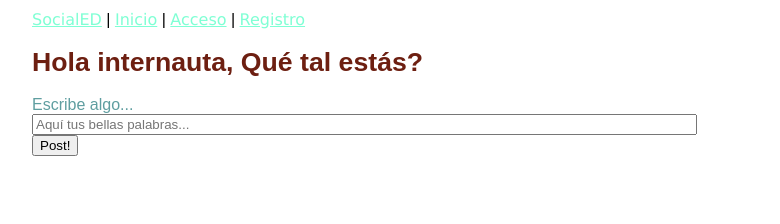
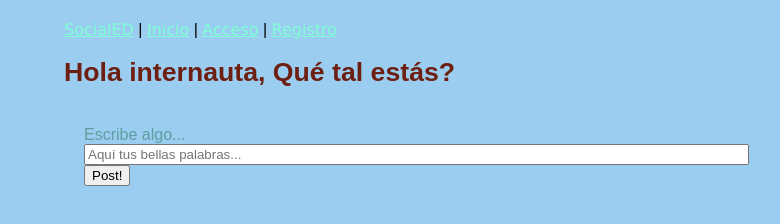
Before and after one commit to AGK21/serverpy, a plain HTML site: page static/home.html in a window 1280 px wide. Shown: the whole page, without its empty margins (6-786 px from the left). Drawn offline with Linux system fonts and the light colour scheme; files that its build step writes are made by us from their sources.

Commit message:
modificacion5

```diff
--- a/static/css/socialed-style.css
+++ b/static/css/socialed-style.css
@@ -1,12 +1,12 @@
 /*socialed-style.css */
 /* Own stylesheet for SocialED */
 
-#container {
+body {
   font-family: sans-serif;
-  padding-left: 20px;
-  background-color: #FFFFFF; /* beige */
+  padding-left: 50px;
+  background-color: #9acdf0; /* blue */
   flood-color: #2A2929; /* dark grey */
-  margin: 10px;
+  margin: 20px;
 }
 a:link{
  color:aquamarine;
@@ -19,13 +19,10 @@ a:hover {
 h1 {
    color:rgb(109, 31, 17);
    font-size:20pt;
-
-
 }
 
 form {
-padding: 20;
-
+  padding: 20px;
 }
 
 label {
@@ -33,7 +30,5 @@ label {
 }
 
 .inputs {
-
   color: rgb(174, 102, 192);
-
 }
```
